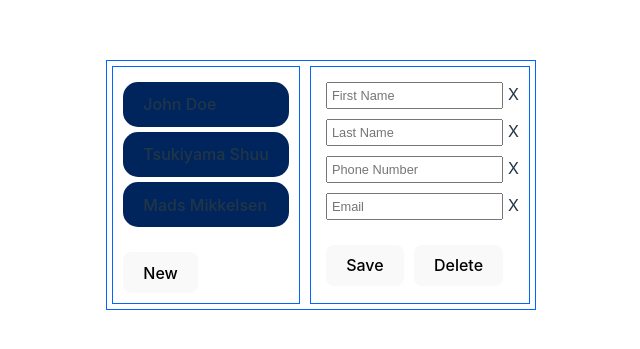
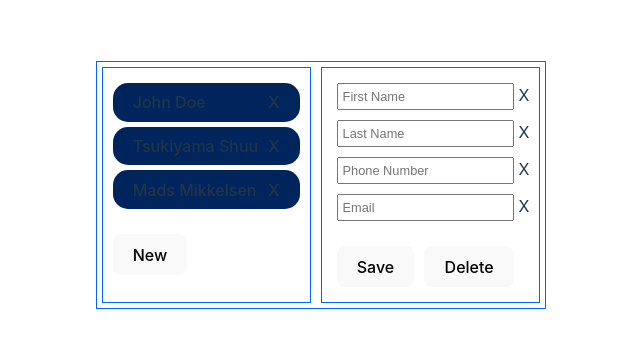
Before and after one commit to MykhCher/contact-list, a React (Vite) app: page / in a window 1280 px wide. Shown: the part 215-564 px from the top of the page, without its empty margins (319-959 px from the left). Built offline with nearby package versions, Linux system fonts and the light colour scheme.

Commit message:
refactor column style (in process)

```diff
--- a/src/App.css
+++ b/src/App.css
@@ -58,21 +58,29 @@
   list-style-type: none;
 }
 
-.contact-form {
+.column {
+  display: flex;
+  flex-flow: column;
+  justify-content: space-between;
+}
+
+.input-container {
   display: flex;
   flex-flow: column;
 }
 
-.contact-form input {
+.input-container input {
   padding: 4px;
   font-size: 0.8em;
   margin: 5px;
 }
 
-ul > li {
+.listItem {
+  display: flex;
+  justify-content: space-between;
   border-radius: 15px;
   border: 1px solid transparent;
-  padding: 0.6em 1.2em;
+  padding: 0.4em 1.2em;
   font-size: 1em;
   font-weight: 500;
   font-family: inherit;
@@ -82,8 +90,12 @@ ul > li {
   margin: 5px 0;
 }
 
-ul > li:hover {
+.listItem:hover {
   background-color: #003f9c;
+}
+
+.listItem span {
+  margin-left: 10px;
 }
 
 .clearForm {
--- a/src/App.jsx
+++ b/src/App.jsx
@@ -47,7 +47,7 @@ class App extends Component {
       <div className='container'>
         <div>
           <ContactList contacts={this.state.contacts}/>
-        <button className='add-btn'>New</button>
+          <button className='add-btn'>New</button>
         </div>
         <div>
           <ContactForm
--- a/src/components/ContactForm/ContactForm.jsx
+++ b/src/components/ContactForm/ContactForm.jsx
@@ -22,7 +22,8 @@ export class ContactForm extends Component {
 
   render() {
     return (
-      <form className='contact-form'>
+      <form className='column'>
+        <div className='input-container'>
           <div>
             <input
               type="text"
@@ -59,6 +60,8 @@ export class ContactForm extends Component {
             />
           <span className='clearForm'>X</span>
           </div>
+        </div>
+
         <div className='btns'>
           <button onClick={this.onSubmit}>Save</button>
           <button>Delete</button>
--- a/src/components/ContactItem/ContactItem.jsx
+++ b/src/components/ContactItem/ContactItem.jsx
@@ -3,8 +3,11 @@ import { Component } from 'react'
 export class ContactItem extends Component {
   render() {
     return (
-      <div>
-        {this.props.contact.fName} {this.props.contact.lName}
+      <div className='listItem'>
+        <div>
+          {this.props.contact.fName} {this.props.contact.lName}
+        </div>
+        <span>X</span>
       </div>
     )
   }
```
Lines whose indentation alone changed are shown as unchanged.
